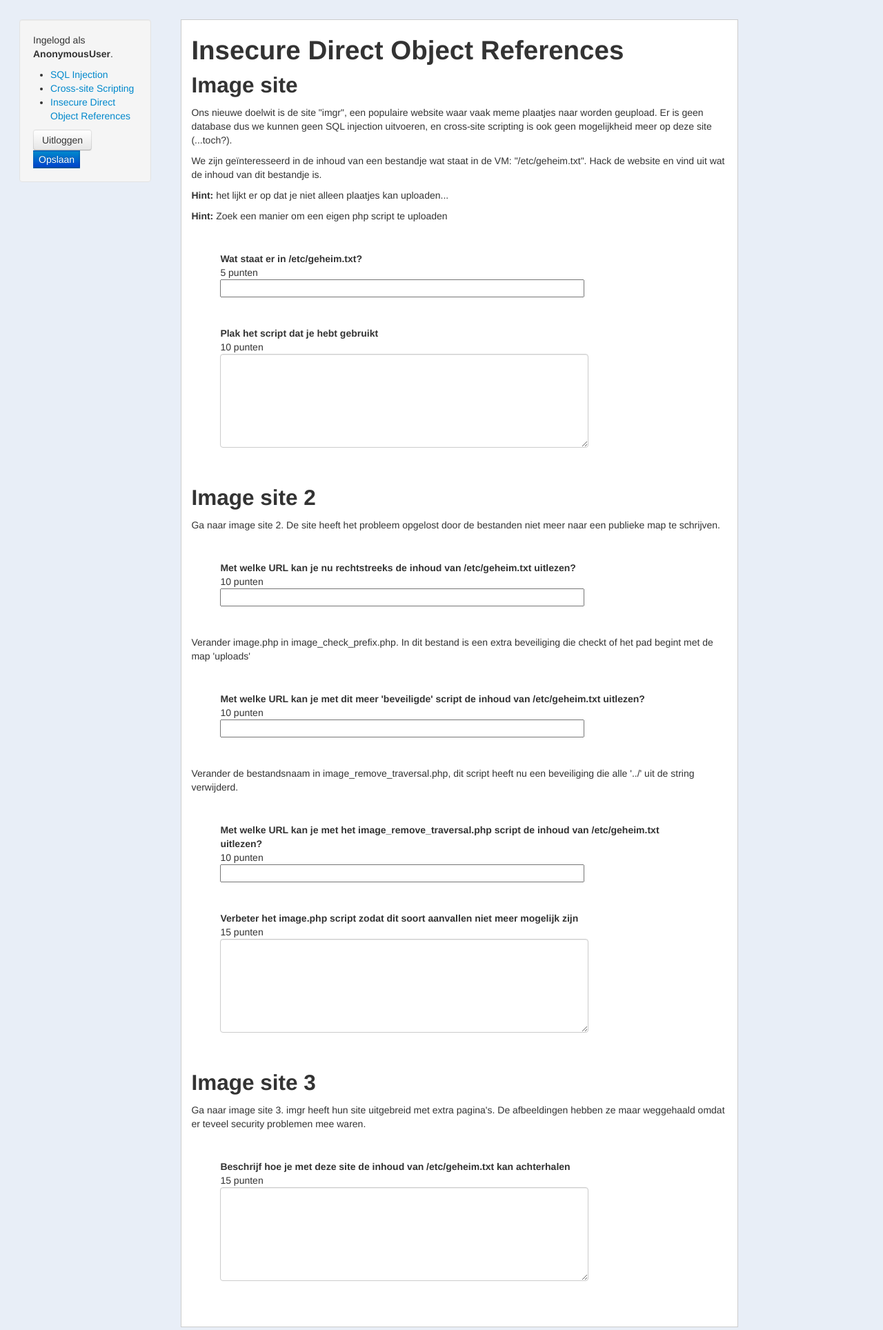
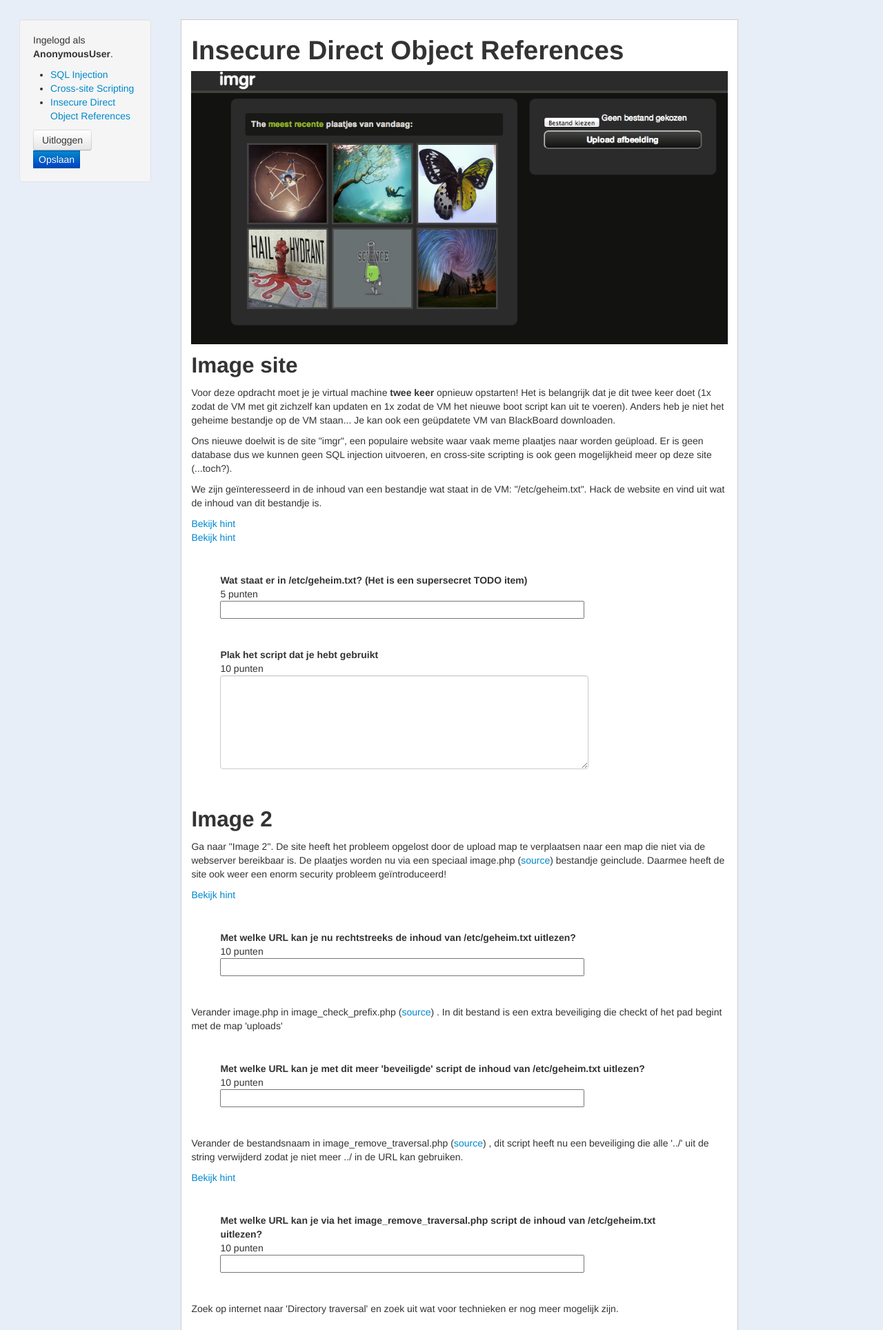
Before and after one commit to Avans/Security-Quiz, a Django app: template templates/path.html in a window 1280 px wide. Shown: the top 1928 px of the page at 69% size. Run offline with Django 3.2, Linux system fonts and the light colour scheme; the template is opened without the code that fills it, so the values that code supplies are empty; parts of the project's set-up code (start-up, migrations or seed data) failed here and were passed over.

Commit message:
Improved phrasing, hints and assignments for directory traversal attacks

```diff
--- a/static/js/quiz.js
+++ b/static/js/quiz.js
@@ -29,5 +29,8 @@ $(function() {
         }
     }
 
-
+    // Hints
+    $('.hint').replaceWith(function() {
+        return '<div><a href="#" onclick="$(this).next().slideToggle(); return false;">Bekijk hint</a>'+$(this).hide()[0].outerHTML+'</div>';
+    });
 });
--- a/templates/path.html
+++ b/templates/path.html
@@ -3,17 +3,22 @@
 {% block content %}
 
       <h1>Insecure Direct Object References</h1>
+
+      <img src="/static/img/imgr.png">
+
       <h2>Image site</h2>
-      <p>Ons nieuwe doelwit is de site "imgr", een populaire website waar vaak meme plaatjes naar worden geupload. Er is geen database dus we kunnen geen SQL injection uitvoeren, en cross-site scripting is ook geen mogelijkheid meer op deze site (...toch?).</p>
+      <p>Voor deze opdracht moet je je virtual machine <b>twee keer</b> opnieuw opstarten! Het is belangrijk dat je dit twee keer doet (1x zodat de VM met git zichzelf kan updaten en 1x zodat de VM het nieuwe boot script kan uit te voeren). Anders heb je niet het geheime bestandje op de VM staan... Je kan ook een geüpdatete VM van BlackBoard downloaden.</p>
+
+      <p>Ons nieuwe doelwit is de site "imgr", een populaire website waar vaak meme plaatjes naar worden geüpload. Er is geen database dus we kunnen geen SQL injection uitvoeren, en cross-site scripting is ook geen mogelijkheid meer op deze site (...toch?).</p>
 
       <p>We zijn geïnteresseerd in de inhoud van een bestandje wat staat in de VM: "/etc/geheim.txt". Hack de website en vind uit wat de inhoud van dit bestandje is.</p>
 
-      <p><strong>Hint:</strong> het lijkt er op dat je niet alleen plaatjes kan uploaden...</p>
+      <p class="hint"><strong>Hint:</strong> het lijkt er op dat je niet alleen plaatjes kan uploaden...</p>
 
-      <p><strong>Hint:</strong> Zoek een manier om een eigen php script te uploaden</p>
+      <p class="hint"><strong>Hint:</strong> Zoek een manier om een eigen php script te uploaden en te runnen</p>
 
       <div class="question">
-        <span class="question-string">Wat staat er in /etc/geheim.txt?</span>
+        <span class="question-string">Wat staat er in /etc/geheim.txt? (Het is een supersecret TODO item)</span>
         <div class="points"><span class="question-points">5</span> punten</div>
         <input class="question-input" name="answer_path_secret" value="{{ answers.answer_path_secret }}"></input>
       </div>
@@ -26,8 +31,10 @@
 
 
 
-      <h2>Image site 2</h2>
-      <p>Ga naar image site 2. De site heeft het probleem opgelost door de bestanden niet meer naar een publieke map te schrijven.</p>
+      <h2>Image 2</h2>
+      <p>Ga naar "Image 2". De site heeft het probleem opgelost door de upload map te verplaatsen naar een map die niet via de webserver bereikbaar is. De plaatjes worden nu via een speciaal image.php (<a href="https://github.com/Avans/Security-Workshop/blob/master/image/image.php">source</a>) bestandje geinclude. Daarmee heeft de site ook weer een enorm security probleem geïntroduceerd! </p>
+
+      <p class="hint">Met een paar extra <code>../</code> kan je file_get_contents() een hele hoop bestanden laten uitlezen!</p>
 
       <div class="question">
         <span class="question-string">Met welke URL kan je nu rechtstreeks de inhoud van /etc/geheim.txt uitlezen?</span>
@@ -35,7 +42,7 @@
         <input class="question-input" name="answer_path_image_url" value="{{ answers.answer_path_image_url }}">
       </div>
 
-      <p>Verander image.php in image_check_prefix.php. In dit bestand is een extra beveiliging die checkt of het pad begint met de map 'uploads'</p>
+      <p>Verander image.php in image_check_prefix.php (<a href="https://github.com/Avans/Security-Workshop/blob/master/image/image_check_prefix.php">source</a>) . In dit bestand is een extra beveiliging die checkt of het pad begint met de map 'uploads'</p>
 
       <div class="question">
         <span class="question-string">Met welke URL kan je met dit meer 'beveiligde' script de inhoud van /etc/geheim.txt uitlezen?</span>
@@ -43,23 +50,33 @@
         <input class="question-input" name="answer_path_image_url_prefix" value="{{ answers.answer_path_image_url_prefix }}">
       </div>
 
-      <p>Verander de bestandsnaam in image_remove_traversal.php, dit script heeft nu een beveiliging die alle '../' uit de string verwijderd.</p>
+      <p>Verander de bestandsnaam in image_remove_traversal.php (<a href="https://github.com/Avans/Security-Workshop/blob/master/image/image_remove_traversal.php">source</a>) , dit script heeft nu een beveiliging die alle '../' uit de string verwijderd zodat je niet meer ../ in de URL kan gebruiken.</p>
+
+      <p class="hint">Weet je nog hoe je deze beveiliging ongedaan hebt gemaakt bij die website die alle SELECT en UNION uit de URL filterde?</p>
 
       <div class="question">
-        <span class="question-string">Met welke URL kan je met het image_remove_traversal.php script de inhoud van /etc/geheim.txt uitlezen?</span>
+        <span class="question-string">Met welke URL kan je via het image_remove_traversal.php script de inhoud van /etc/geheim.txt uitlezen?</span>
         <div class="points"><span class="question-points">10</span> punten</div>
         <input class="question-input" name="answer_path_image_url_remove_traversal" value="{{ answers.answer_path_image_url_remove_traversal }}">
       </div>
 
+      <p>Zoek op internet naar 'Directory traversal' en zoek uit wat voor technieken er nog meer mogelijk zijn.</p>
+
       <div class="question">
-        <span class="question-string">Verbeter het image.php script zodat dit soort aanvallen niet meer mogelijk zijn</span>
+        <span class="question-string">Beschrijf hoe jij de site zou programmeren zodat alle directory traversal aanvallen niet meer mogelijk zijn.</span>
         <div class="points"><span class="question-points">15</span> punten</div>
         <textarea class="question-input" name="answer_path_image_fix">{{ answers.answer_path_image_fix }}</textarea>
       </div>
 
-      <h2>Image site 3</h2>
+      <img src="/static/img/parent_dir.png" class="center-block">
 
-      <p>Ga naar image site 3. imgr heeft hun site uitgebreid met extra pagina's. De afbeeldingen hebben ze maar weggehaald omdat er teveel security problemen mee waren.</p>
+      <h2>Image 3</h2>
+
+      <p>Ga naar "Image 3". imgr heeft hun site uitgebreid met extra pagina's (<a href="https://github.com/Avans/Security-Workshop/blob/master/image/index_more_pages.php">source</a>). De afbeeldingen hebben ze maar weggehaald omdat daar teveel security problemen mee waren.</p>
+
+      <p class="hint">imgr zijn bezig met het maken van een inlogpagina en een registreren pagina.</p>
+
+      <p class="hint">Heb je de broncode al bekeken? Die regel met <code>include()</code> ziet er interessant uit...</p>
 
       <div class="question">
         <span class="question-string">Beschrijf hoe je met deze site de inhoud van /etc/geheim.txt kan achterhalen</span>
```
Also changed, not shown: static/img/imgr.png (added), static/img/parent_dir.png (added).
